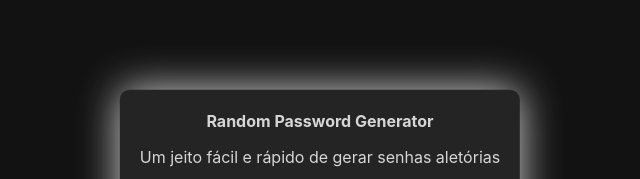
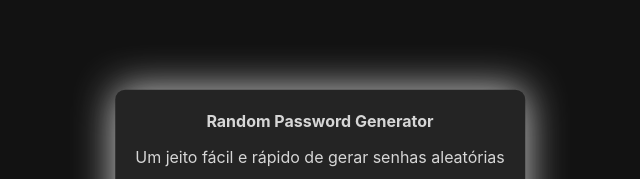
Before and after one commit to joaovjsouza/random-password-generator, a plain HTML site: page index.html in a window 1280 px wide. Shown: the part 167-346 px from the top of the page, 320-960 px from the left. Drawn offline with Linux system fonts and the light colour scheme; a web font is replaced by a local one.

Commit message:
Subtitulo corrigido

```diff
--- a/index.html
+++ b/index.html
@@ -15,7 +15,7 @@
 <body>
     <div id="main">
         <h1 id="title">Random Password Generator</h1>
-        <p id="subtitle">Um jeito fácil e rápido de gerar senhas aletórias</p>
+        <p id="subtitle">Um jeito fácil e rápido de gerar senhas aleatórias</p>
         <table align="center">
             <tr>
                 <td>
```
